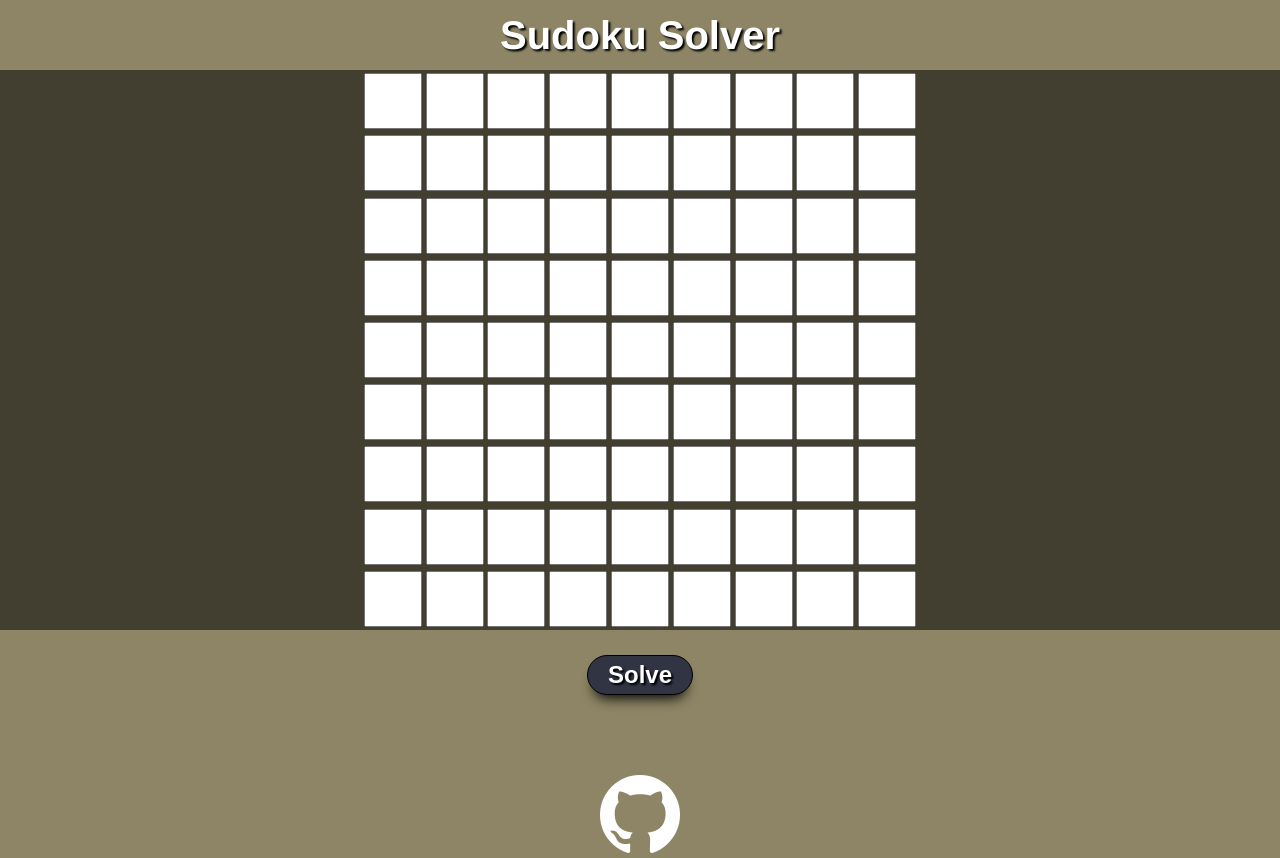
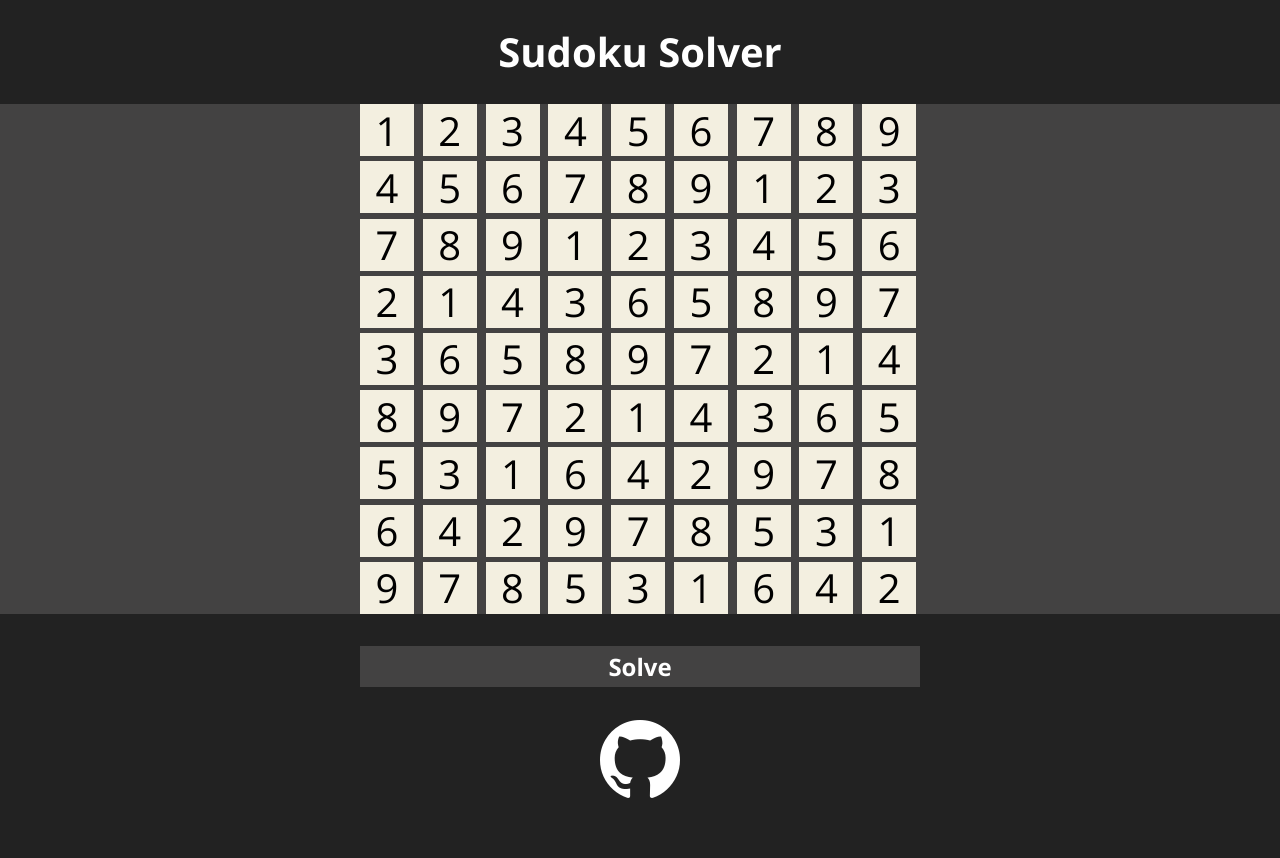
Before and after one commit to Endward01/Sudoku-Solver, a plain HTML site: page index.html in a window 1280 px wide. Both pictures are taken after a click on the button "Solve". After the commit the page ends 813 px from the top, so only its background shows below. Drawn offline with nearby package versions, Linux system fonts and the light colour scheme; no server answers.

Commit message:
additional work for better working

```diff
--- a/index.html
+++ b/index.html
@@ -13,17 +13,12 @@
     <link rel="stylesheet" href="style.css" />
   </head>
   <body>
-    <div class="container">
-      <nav class="sudoku-nav"><h1>Sudoku Solver</h1></nav>
-      <div class="sudoku-board" id="sudoku-board"></div>
-      <button class="sudoku-solve-btn" id="sudoku-solve-btn">Solve</button>
-      <a
-        href="https://github.com/Endward01/Sudoku-Solver-WithAPI"
-        target="_blank"
-        ><i class="bi bi-github"></i
-      ></a>
-    </div>
-    <script src="https://unpkg.com/axios/dist/axios.min.js"></script>
+    <nav class="sudoku-nav"><h1>Sudoku Solver</h1></nav>
+    <div class="sudoku-board"></div>
+    <button class="sudoku-solve-btn">Solve</button>
+    <a href="https://github.com/Endward01/Sudoku-Solver-WithAPI" target="_blank"
+      ><i class="bi bi-github"></i
+    ></a>
     <script src="index.js"></script>
   </body>
 </html>
--- a/index.js
+++ b/index.js
@@ -1,34 +1,56 @@
-const sudokuBoard = document.querySelector("#sudoku-board");
-const sudokuBtn = document.querySelector("#sudoku-solve-btn");
-const sudokuInput = [];
+const sudokuBoard = document.querySelector(".sudoku-board");
+const sudokuBtn = document.querySelector(".sudoku-solve-btn");
 const squers = 81;
+let finaleAnswer = [];
 
 for (let i = 0; i < squers; i++) {
   const inputElement = document.createElement("input");
-  // inputElement.setAttribute('id', 'input');
+  inputElement.classList.add("number-input");
+  inputElement.setAttribute("type", "number");
   inputElement.setAttribute("maxlength", "1");
   inputElement.setAttribute(
     "oninput",
     "javascript: if (this.value.length > this.maxLength) this.value = this.value.slice(0, this.maxLength);"
   );
-  inputElement.setAttribute("type", "number");
-  inputElement.setAttribute("min", "1");
-  inputElement.setAttribute("max", "9");
+  sudokuBoard.appendChild(inputElement);
+  inputElement.addEventListener("keypress", (elem) => {
+    if (!(elem.charCode > 48 && elem.charCode < 58)) {
+      elem.preventDefault();
+    }
+  });
+}
 
-  sudokuBoard.appendChild(inputElement);
+function sliceArr(elem) {
+  const res = [];
+  for (let i = 0; i < elem.length; i += 9) {
+    const chunk = elem.slice(i, i + 9);
+    res.push(chunk);
+  }
+  return res;
+}
+function joinArr(elem) {
+  let res = [];
+  for (let i = 0; i < elem.length; i++) {
+    res = elem[i].join(elem[i]);
+  }
+  return res;
 }
 
 const sudokuArray = function () {
-  const inputs = document.querySelectorAll("input");
-  inputs.forEach(function (input) {
-    if (input.value) {
-      sudokuInput.push(input.valueAsNumber);
+  const inputs = document.querySelectorAll(".number-input");
+  const sudokuInput = [];
+  inputs.forEach((elem) => {
+    if (isNaN(elem.valueAsNumber)) {
+      sudokuInput.push(0);
     } else {
-      sudokuInput.push(0);
+      sudokuInput.push(elem.valueAsNumber);
     }
   });
+  const slicedArr = sliceArr(sudokuInput);
+  const answer = solve(slicedArr);
+  finaleAnswer = answer.flat(1);
+  populateValues(finaleAnswer);
 };
-
 const populateValues = function (answer) {
   const inputs = document.querySelectorAll("input");
   if (answer) {
@@ -37,29 +59,139 @@ const populateValues = function (answer) {
     });
   }
 };
-const solve = function () {
-  sudokuArray();
 
-  const options = {
-    method: "POST",
-    url: "https://sudoku-solver3.p.rapidapi.com/sudokusolver/",
-    headers: {
-      "content-type": "application/json",
-      "X-RapidAPI-Key": "e56f1ec189msh892d5ec47b9713fp125442jsn07548bf08b15",
-      "X-RapidAPI-Host": "sudoku-solver3.p.rapidapi.com",
-    },
-    data: { input: sudokuInput },
-  };
+sudokuBtn.addEventListener("click", sudokuArray);
 
-  axios
-    .request(options)
-    .then(function (response) {
-      console.log(response);
-      populateValues(response.data.answer);
-    })
-    .catch(function (error) {
-      console.error(error);
-    });
+const solve = (board) => {
+  if (solved(board)) {
+    return board;
+  } else {
+    const possibilities = nextBoards(board);
+    const validBoards = keepOnlyValid(possibilities);
+    return searchForSolution(validBoards);
+  }
 };
 
-sudokuBtn.addEventListener("click", solve);
+const searchForSolution = (boards) => {
+  if (boards.length < 1) {
+    return false;
+  } else {
+    let first = boards.shift();
+    const tryPath = solve(first);
+    if (tryPath != false) {
+      return tryPath;
+    } else {
+      return searchForSolution(boards);
+    }
+  }
+};
+
+const solved = (board) => {
+  for (let i = 0; i < 9; i++) {
+    for (let j = 0; j < 9; j++) {
+      if (board[i][j] == 0) {
+        return false;
+      }
+    }
+  }
+  return true;
+};
+
+const nextBoards = (board) => {
+  let res = [];
+  const firstEmpty = findEmptySquare(board);
+  if (firstEmpty != undefined) {
+    const y = firstEmpty[0];
+    const x = firstEmpty[1];
+    for (let i = 1; i <= 9; i++) {
+      let newBoard = [...board];
+      let row = [...newBoard[y]];
+      row[x] = i;
+      newBoard[y] = row;
+      res.push(newBoard);
+    }
+  }
+  return res;
+};
+
+const findEmptySquare = (board) => {
+  for (let i = 0; i < 9; i++) {
+    for (let j = 0; j < 9; j++) {
+      if (board[i][j] == 0) {
+        return [i, j];
+      }
+    }
+  }
+};
+
+const keepOnlyValid = (boards) => {
+  var res = [];
+  for (let i = 0; i < boards.length; i++) {
+    if (validBoard(boards[i])) {
+      res.push(boards[i]);
+    }
+  }
+  return res;
+};
+const validBoard = (board) => {
+  return rowGood(board) && columnGood(board) && boxesGood(board);
+};
+
+const rowGood = (board) => {
+  for (let i = 0; i < 9; i++) {
+    let cur = [];
+    for (let j = 0; j < 9; j++) {
+      if (cur.includes(board[i][j])) {
+        return false;
+      } else if (board[i][j] != 0) {
+        cur.push(board[i][j]);
+      }
+    }
+  }
+  return true;
+};
+
+const columnGood = (board) => {
+  for (let i = 0; i < 9; i++) {
+    let cur = [];
+    for (let j = 0; j < 9; j++) {
+      if (cur.includes(board[j][i])) {
+        return false;
+      } else if (board[j][i] != 0) {
+        cur.push(board[j][i]);
+      }
+    }
+  }
+  return true;
+};
+
+const boxesGood = (board) => {
+  const boxCoordinates = [
+    [0, 0],
+    [0, 1],
+    [0, 2],
+    [1, 0],
+    [1, 1],
+    [1, 2],
+    [2, 0],
+    [2, 1],
+    [2, 2],
+  ];
+
+  for (let y = 0; y < 9; y += 3) {
+    for (let x = 0; x < 9; x += 3) {
+      let cur = [];
+      for (let i = 0; i < 9; i++) {
+        let coordinates = [...boxCoordinates[i]];
+        coordinates[0] += y;
+        coordinates[1] += x;
+        if (cur.includes(board[coordinates[0]][coordinates[1]])) {
+          return false;
+        } else if (board[coordinates[0]][coordinates[1]] != 0) {
+          cur.push(board[coordinates[0]][coordinates[1]]);
+        }
+      }
+    }
+  }
+  return true;
+};
--- a/reset.css
+++ b/reset.css
@@ -20,7 +20,7 @@ time, mark, audio, video {
 	padding: 0;
 	border: 0;
 	font-size: 100%;
-	font: inherit;
+	/* font: inherit; */
 	vertical-align: baseline;
 }
 /* HTML5 display-role reset for older browsers */
--- a/style.css
+++ b/style.css
@@ -1,82 +1,89 @@
-html {
-  font-family: Helvetica, sans-serif;
-  font-weight: 700;
-  color: #fff;
+@import url("https://fonts.googleapis.com/css2?family=Open+Sans:wght@300;400;500;600;700;800&display=swap");
+* {
+  font-family: "Open Sans", sans-serif;
 }
 body {
   box-sizing: border-box;
-  background-color: #8d8565;
+  background-color: #222222;
+  height: 100vh;
+  overflow: hidden;
+  display: flex;
+  flex-direction: column;
+  align-items: center;
 }
 h1 {
-  text-shadow: 2px 2px 2px black;
   font-size: 40px;
-}
-.container {
-  gap: 4rem;
-  justify-content: center;
-  height: 100vh;
-  /* min-height: calc(100vh - 25px); */
-  min-width: 35rem;
-}
-.sudoku-nav {
-  display: flex;
-  align-items: center;
-  justify-content: center;
-  height: 20%;
-}
-.sudoku-board,
-.sudoku-solve-btn {
-  display: flex;
-}
-.sudoku-board * {
-  display: flex;
+  font-weight: bold;
+  text-align: center;
+  color: white;
+  padding: 2rem 0;
 }
 .sudoku-board {
-  margin: 0 auto;
-  background-color: #433f30;
   width: 35rem;
   height: 35rem;
-  display: flex;
-  flex-wrap: wrap;
-  justify-content: space-evenly;
-  align-content: space-around;
-  box-shadow: 0 0 0 100vmax #433f30;
+  margin: 0 auto;
+  background-color: #434242;
+  box-shadow: 0 0 0 100vmax #434242;
   clip-path: inset(0 -100vmax);
+  display: grid;
+  grid-template-columns: repeat(9, 1fr);
+  grid-template-rows: repeat(9, 1fr);
+  gap: 5px;
+  align-items: center;
 }
 .sudoku-solve-btn {
-  text-shadow: 2px 2px 2px black;
-  border: solid 1px black;
-  background-color: #303443;
-  font-weight: 700;
+  cursor: pointer;
+  width: 35rem;
+  background-color: #434242;
+  font-weight: bold;
   color: #fff;
-  border-radius: 25px;
   font-size: 24px;
-  padding: 5px 20px;
-  margin: 25px auto;
-  box-shadow: 0px 10px 13px -7px #000000, -50px 0px 0px 0px rgba(0, 0, 0, 0);
+  margin: 2rem 0;
+
+  border:  solid 3px #434242;
+  transition: 100ms border ease-in-out;
+}
+.sudoku-solve-btn:hover{
+  border-color:#22a39f;
+  transition: 100ms border ease-in-out;
+}
+.sudoku-solve-btn:active{
+  background-color:#22a39f;
 }
 input {
   width: 50px;
   height: 50px;
   font-size: 40px;
-  text-align: right;
+  text-align: center;
+  background-color: #f3efe0;
+  border: solid 0px #434242;
+}
+input:focus {
+  outline: solid 3px #22a39f;
 }
 a {
-  display: flex;
   color: #fff;
-  margin: 5rem auto;
-  width: 5rem;
-  text-decoration: none;
-  flex-direction: row;
-  /* align-items: center; */
-  justify-content: center;
+  margin: 0 auto;
+  transition: 100ms color ease-in-out;
+
+}
+a:hover,a:active{
+  color: #22a39f;
 }
 i {
   font-size: 5rem;
 }
 
-@media screen and (min-width: 570px) {
-  .sudoku-nav {
-    height: 70px;
-  }
+/* For Firefox */
+
+input[type="number"] {
+  -moz-appearance: textfield;
 }
+
+/* Webkit browsers like Safari and Chrome */
+
+input[type="number"]::-webkit-inner-spin-button,
+input[type="number"]::-webkit-outer-spin-button {
+  -webkit-appearance: none;
+  margin: 0;
+}
```
Also changed, not shown: app.js (deleted, +0 -177 lines).
